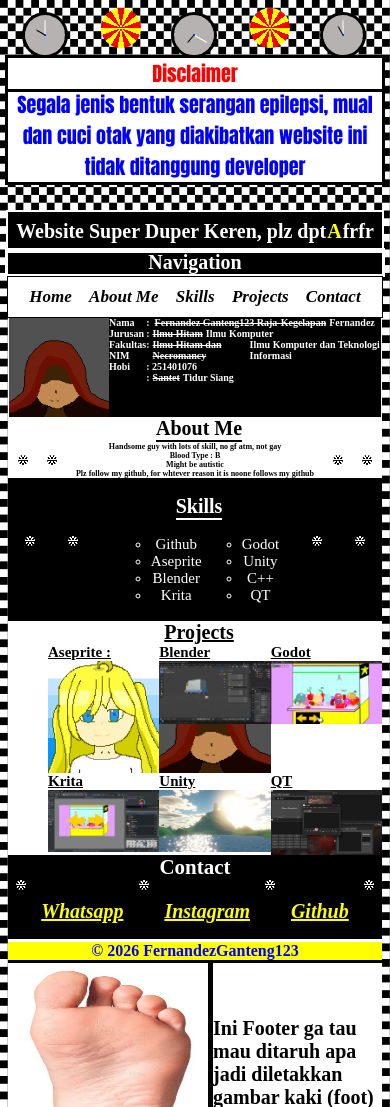
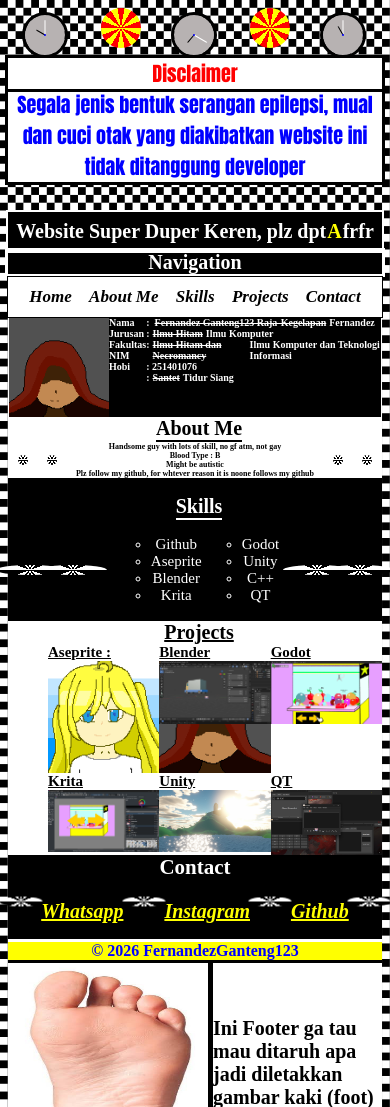
Before and after one commit to fernandezlee942-sys/Tugas1-Pemweb2-Fernandez, a plain HTML site: page index.html in a window 390 px wide. Shown: the top 1107 px of the page. Drawn offline with Linux system fonts and the light colour scheme.

Commit message:
plz work ogod

```diff
--- a/Style.css
+++ b/Style.css
@@ -337,8 +337,6 @@ a{
             rgba(0, 0, 0, 0.4) 40deg
         );
     animation: spin 4s linear infinite;
-    margin: 0;
-    flex-shrink: 0;
 }
 
 
@@ -531,10 +529,7 @@ li{
 
 .spiralBW {
     margin: 0;
-    max-width: 10px;
-    max-height: 10px;
-    aspect-ratio: 1/1;
-    flex-shrink: 0;
+    width: 10px;
 }
 
 
```
